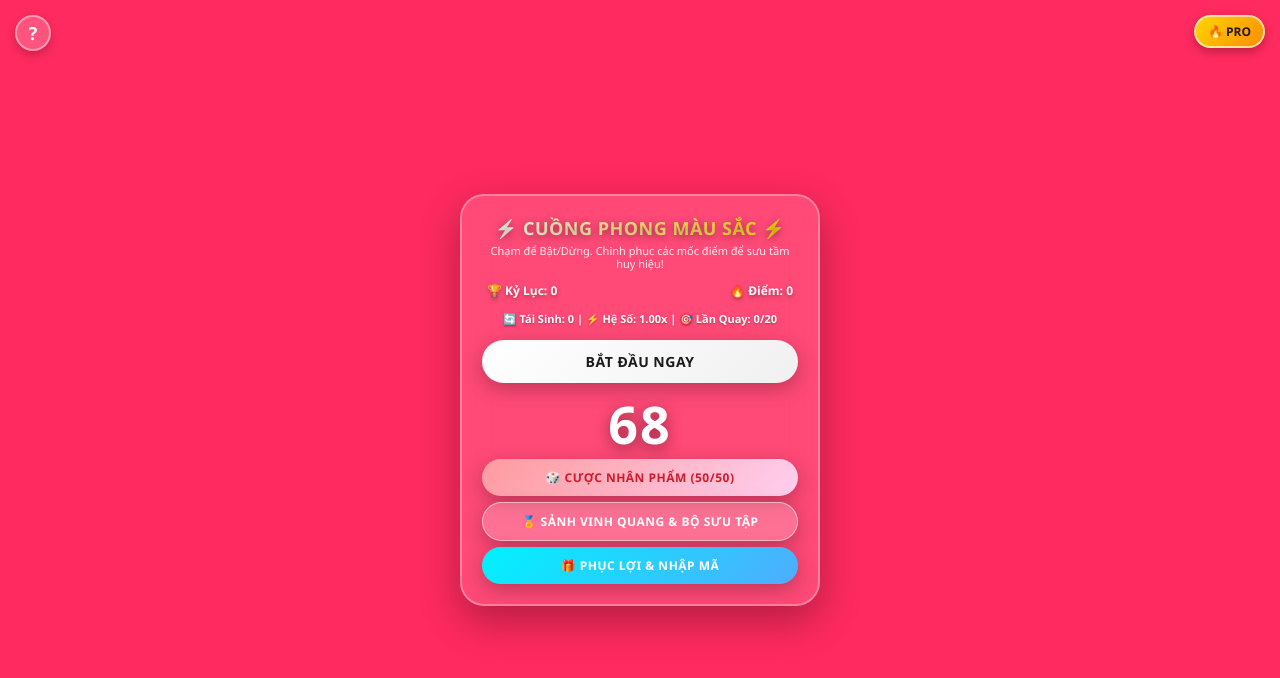
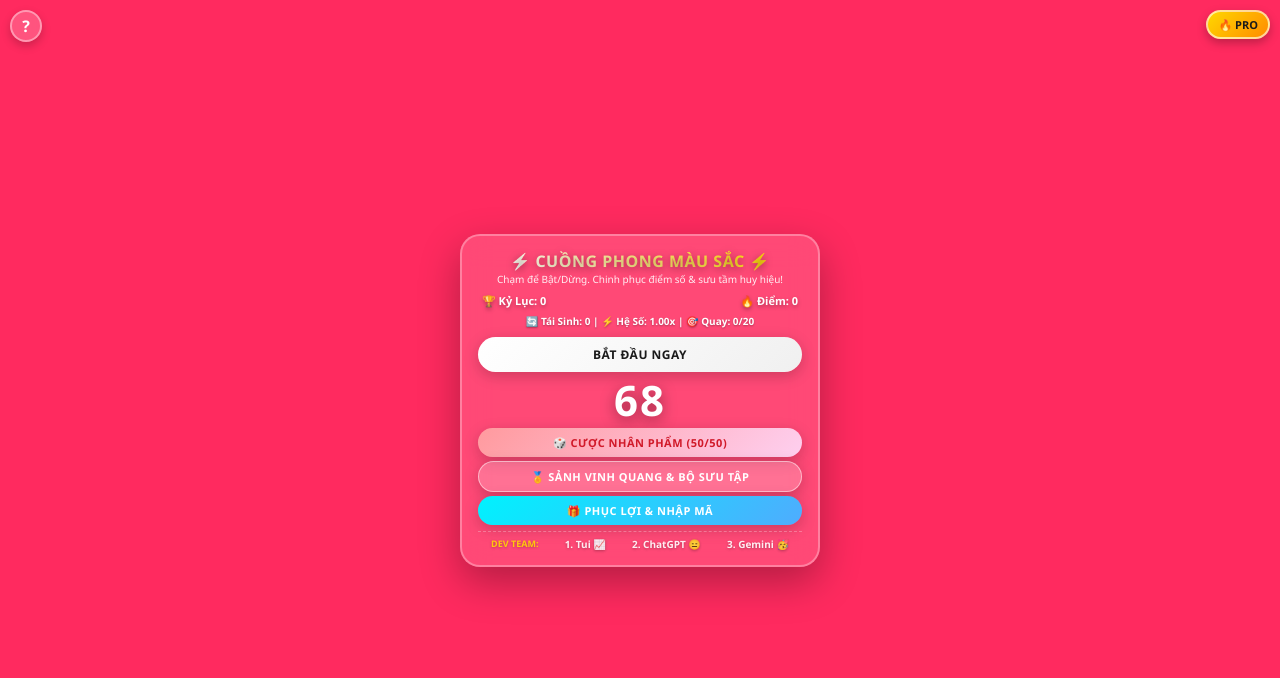
Before and after one commit to gafkun52-lang/Poster, a plain HTML site: page index.html in a window 1280 px wide. Drawn offline with Linux system fonts and the light colour scheme.

Commit message:
index.html

```diff
--- a/index.html
+++ b/index.html
@@ -32,7 +32,7 @@
             position: absolute;
             top: 0;
             left: 0;
-            padding: 15px;
+            padding: 10px;
         }
         .page.active {
             display: flex;
@@ -56,8 +56,8 @@
             backdrop-filter: blur(16px);
             -webkit-backdrop-filter: blur(16px);
             border: 2px solid rgba(255, 255, 255, 0.3);
-            padding: 20px;
-            border-radius: 24px;
+            padding: 14px 16px;
+            border-radius: 20px;
             box-shadow: 0 15px 40px rgba(0, 0, 0, 0.3);
             display: flex;
             flex-direction: column;
@@ -74,12 +74,12 @@
         }
 
         h1 {
-            font-size: 18px;
+            font-size: 16px;
             font-weight: 800;
             text-transform: uppercase;
             letter-spacing: 0.5px;
             text-shadow: 0 2px 8px rgba(0,0,0,0.4);
-            margin: 0 0 4px 0;
+            margin: 0 0 2px 0;
             text-align: center;
             background: linear-gradient(45deg, #fff, #ffd700);
             -webkit-background-clip: text;
@@ -87,20 +87,20 @@
         }
 
         p {
-            font-size: 11px;
-            margin: 0 0 12px 0;
+            font-size: 10px;
+            margin: 0 0 8px 0;
             opacity: 0.9;
             text-align: center;
-            line-height: 1.2;
+            line-height: 1.1;
         }
 
         .score-board {
             display: flex;
             justify-content: space-between;
             width: 100%;
-            margin-bottom: 12px;
-            padding: 0 5px;
-            font-size: 12px;
+            margin-bottom: 6px;
+            padding: 0 4px;
+            font-size: 11px;
             font-weight: bold;
             text-shadow: 0 2px 4px rgba(0,0,0,0.3);
         }
@@ -108,16 +108,16 @@
         .btn-box {
             background: linear-gradient(135deg, #ffffff, #f0f0f0);
             color: #1a1a1a;
-            padding: 12px 20px;
-            font-size: 14px;
+            padding: 9px 15px;
+            font-size: 12px;
             font-weight: 900;
             border-radius: 50px;
-            box-shadow: 0 6px 20px rgba(0,0,0,0.25);
+            box-shadow: 0 4px 15px rgba(0,0,0,0.2);
             letter-spacing: 0.5px;
             text-transform: uppercase;
             cursor: pointer;
             transition: transform 0.1s;
-            margin-top: 8px;
+            margin-top: 5px;
             text-align: center;
             width: 100%;
         }
@@ -130,17 +130,17 @@
             background: rgba(255, 255, 255, 0.22);
             color: #fff;
             border: 1px solid rgba(255, 255, 255, 0.5);
-            font-size: 12px;
-            padding: 10px 15px;
-            margin-top: 6px;
+            font-size: 11px;
+            padding: 7px 12px;
+            margin-top: 4px;
         }
 
         #numberContainer {
-            margin-top: 10px;
-            font-size: 52px;
+            margin-top: 4px;
+            font-size: 42px;
             font-weight: 900;
             text-shadow: 0 4px 15px rgba(0, 0, 0, 0.4);
-            height: 60px;
+            height: 48px;
             letter-spacing: 2px;
             display: flex;
             align-items: center;
@@ -223,58 +223,71 @@
 
         .mystery-btn {
             position: absolute;
-            top: 15px;
-            left: 15px;
-            width: 36px;
-            height: 36px;
+            top: 10px;
+            left: 10px;
+            width: 32px;
+            height: 32px;
             background: rgba(255, 255, 255, 0.2);
             border: 2px solid rgba(255, 255, 255, 0.4);
             border-radius: 50%;
             display: flex;
             justify-content: center;
             align-items: center;
-            font-size: 18px;
+            font-size: 16px;
             font-weight: bold;
             cursor: pointer;
             z-index: 20;
             backdrop-filter: blur(5px);
             box-shadow: 0 4px 10px rgba(0,0,0,0.2);
-            transition: transform 0.2s;
-        }
-        .mystery-btn:active {
-            transform: scale(0.9);
         }
 
-        /* NÚT PRO GÓC PHẢI */
         .pro-right-btn {
             position: absolute;
-            top: 15px;
-            right: 15px;
-            padding: 6px 12px;
+            top: 10px;
+            right: 10px;
+            padding: 5px 10px;
             background: linear-gradient(135deg, #ffd700, #ff8c00);
             border: 2px solid rgba(255, 255, 255, 0.6);
             border-radius: 20px;
             display: flex;
             justify-content: center;
             align-items: center;
-            font-size: 12px;
+            font-size: 11px;
             font-weight: 900;
             color: #1a1a1a;
             cursor: pointer;
             z-index: 20;
             backdrop-filter: blur(5px);
             box-shadow: 0 4px 10px rgba(0,0,0,0.25);
-            transition: transform 0.2s;
             text-transform: uppercase;
-        }
-        .pro-right-btn:active {
-            transform: scale(0.9);
         }
 
         .gamble-btn {
             background: linear-gradient(135deg, #ff9a9e, #fecfef);
             color: #d11a2a;
             border: none;
+        }
+
+        /* PHẦN NHÀ PHÁT TRIỂN ĐÃ THU GỌN VÀ NỔI BẬT */
+        .dev-container {
+            margin-top: 6px;
+            text-align: center;
+            font-size: 10px;
+            opacity: 0.9;
+            font-weight: 600;
+            text-shadow: 0 1px 3px rgba(0,0,0,0.3);
+            border-top: 1px dashed rgba(255,255,255,0.3);
+            padding-top: 5px;
+            width: 100%;
+            display: flex;
+            justify-content: space-around;
+            align-items: center;
+        }
+        .dev-title {
+            color: #ffd700;
+            text-transform: uppercase;
+            font-size: 9px;
+            font-weight: bold;
         }
     </style>
 </head>
@@ -285,29 +298,35 @@
     <!-- TRANG 1: TRÒ CHƠI CHÍNH -->
     <div id="gamePage" class="page active">
         <div class="mystery-btn" onclick="window.open('https://youtu.be/vgUyuAloTgA?si=bUWeSZl_dzcRXEKs', '_blank')">?</div>
-        <!-- NÚT PRO GÓC PHẢI -->
         <div class="pro-right-btn" onclick="window.open('https://youtu.be/mc30SWcuink?si=gCQNU8upwgo6554A', '_blank')">🔥 PRO</div>
 
         <div class="card-container">
             <h1>⚡ Cuồng Phong Màu Sắc ⚡</h1>
-            <p>Chạm để Bật/Dừng. Chinh phục các mốc điểm để sưu tầm huy hiệu!</p>
+            <p>Chạm để Bật/Dừng. Chinh phục điểm số & sưu tầm huy hiệu!</p>
 
             <div class="score-board">
                 <span>🏆 Kỷ Lục: <strong id="highScore">0</strong></span>
                 <span>🔥 Điểm: <strong id="currentScore">0</strong></span>
             </div>
-            <div style="font-size: 11px; margin-bottom: 6px; font-weight: bold; text-shadow: 0 1px 2px rgba(0,0,0,0.3);">
-                🔄 Tái Sinh: <strong id="rebirthCount">0</strong> | ⚡ Hệ Số: <strong id="multiplierText">1.0x</strong> | 🎯 Lần Quay: <strong id="spinCount">0</strong>/20
+            <div style="font-size: 10px; margin-bottom: 4px; font-weight: bold; text-shadow: 0 1px 2px rgba(0,0,0,0.3);">
+                🔄 Tái Sinh: <strong id="rebirthCount">0</strong> | ⚡ Hệ Số: <strong id="multiplierText">1.0x</strong> | 🎯 Quay: <strong id="spinCount">0</strong>/20
             </div>
 
             <div class="btn-box" id="statusText">BẮT ĐẦU NGAY</div>
             <div id="numberContainer">68</div>
 
-            <!-- TÍNH NĂNG MỚI: CƯỢC NHÂN PHẨM -->
             <div class="btn-box btn-secondary gamble-btn" onclick="gambleScore()">🎲 Cược Nhân Phẩm (50/50)</div>
 
             <div class="btn-box btn-secondary" onclick="switchPage('achievementPage')">🏅 Sảnh Vinh Quang & Bộ Sưu Tập</div>
             <div class="btn-box btn-secondary" style="background: linear-gradient(135deg, #00f2fe, #4facfe); color: #fff; border: none;" onclick="switchPage('giftPage')">🎁 Phục Lợi & Nhập Mã</div>
+
+            <!-- CÁC NHÀ PHÁT TRIỂN GỌN GÀNG KHÔNG TRÀN MÀN HÌNH -->
+            <div class="dev-container">
+                <span class="dev-title">Dev Team:</span>
+                <span>1. Tui 📈</span>
+                <span>2. ChatGPT 😑</span>
+                <span>3. Gemini 🥳</span>
+            </div>
         </div>
     </div>
 
@@ -315,7 +334,7 @@
     <div id="achievementPage" class="page">
         <div class="achievement-page-container">
             <h1>🏅 Sảnh Vinh Quang</h1>
-            <p style="margin-bottom: 6px;">Kỷ Lục Cao Nhất: <strong id="page2HighScore" style="color: #ffd700; font-size: 15px;">0</strong></p>
+            <p style="margin-bottom: 6px;">Kỷ Lục Cao Nhất: <strong id="page2HighScore" style="color: #ffd700; font-size: 14px;">0</strong></p>
 
             <p style="font-weight: bold; margin-bottom: 4px; text-transform: uppercase; font-size: 10px; letter-spacing: 0.5px;">📦 Bộ Sưu Tập Thành Tích</p>
 
@@ -329,18 +348,18 @@
     <div id="giftPage" class="page">
         <div class="achievement-page-container" style="max-width: 340px;">
             <h1>🎁 Phục Lợi Quà Tặng</h1>
-            <p style="margin-bottom: 12px;">Nhập mã code để nhận quà Thành Tích hoặc May Mắn!</p>
+            <p style="margin-bottom: 10px;">Nhập mã code để nhận quà Thành Tích hoặc May Mắn!</p>
 
-            <div style="width: 100%; display: flex; flex-direction: column; gap: 10px; margin-bottom: 15px;">
-                <input type="text" id="giftCodeInput" placeholder="Nhập mã code (VD: CUONGPHONG, MAYMAN)..." style="width: 100%; padding: 12px 15px; border-radius: 50px; border: 1px solid rgba(255,255,255,0.4); background: rgba(0,0,0,0.25); color: #fff; font-size: 13px; text-align: center; outline: none;">
-                <div class="btn-box" id="confirmBtn" style="margin-top: 0; padding: 10px; font-size: 13px;">XÁC NHẬN NHẬN QUÀ</div>
+            <div style="width: 100%; display: flex; flex-direction: column; gap: 8px; margin-bottom: 12px;">
+                <input type="text" id="giftCodeInput" placeholder="Nhập mã code (VD: CUONGPHONG, MAYMAN)..." style="width: 100%; padding: 10px 14px; border-radius: 50px; border: 1px solid rgba(255,255,255,0.4); background: rgba(0,0,0,0.25); color: #fff; font-size: 12px; text-align: center; outline: none;">
+                <div class="btn-box" id="confirmBtn" style="margin-top: 0; padding: 9px; font-size: 12px;">XÁC NHẬN NHẬN QUÀ</div>
             </div>
 
-            <div id="giftResultBox" style="background: rgba(0,0,0,0.25); border: 1px dashed rgba(255,255,255,0.3); border-radius: 14px; padding: 12px; width: 100%; text-align: center; min-height: 65px; display: flex; align-items: center; justify-content: center; font-size: 12px; margin-bottom: 10px;">
+            <div id="giftResultBox" style="background: rgba(0,0,0,0.25); border: 1px dashed rgba(255,255,255,0.3); border-radius: 12px; padding: 10px; width: 100%; text-align: center; min-height: 55px; display: flex; align-items: center; justify-content: center; font-size: 11px; margin-bottom: 8px;">
                 Nhập mã code và bấm xác nhận để nhận thưởng!
             </div>
 
-            <div class="btn-box btn-secondary" style="font-size: 11px; padding: 8px; margin-bottom: 4px; background: rgba(255,255,255,0.1);" onclick="resetUsedCodes()">🔄 Nhập lại mã cũ (Xóa lịch sử)</div>
+            <div class="btn-box btn-secondary" style="font-size: 10px; padding: 7px; margin-bottom: 4px; background: rgba(255,255,255,0.1);" onclick="resetUsedCodes()">🔄 Nhập lại mã cũ (Xóa lịch sử)</div>
             <div class="btn-box btn-secondary" onclick="switchPage('gamePage')">⬅️ Quay Lại Trò Chơi</div>
         </div>
     </div>
@@ -382,7 +401,7 @@
                 achievements.push({
                     id: `pro_${i}`,
                     title: `Vinh Quang PRO ${i}`,
-                    desc: `Yêu cầu ngẫu nhiên: ${(randomReq).toLocaleString()} điểm`,
+                    desc: `Yêu cầu: ${(randomReq).toLocaleString()} điểm`,
                     req: randomReq,
                     unlocked: false,
                     icon: '💎'
@@ -552,7 +571,7 @@
                         highScoreEl.innerText = Math.floor(highScore);
                         localStorage.setItem('chaosHighScore', highScore);
                     }
-                    resultBox.innerHTML = `<span style="color: #ffd700; font-weight: bold;">${gift.msg} (Đã nhân hệ số: ${scoreMultiplier.toFixed(2)}x)</span>`;
+                    resultBox.innerHTML = `<span style="color: #ffd700; font-weight: bold;">${gift.msg} (Hệ số: ${scoreMultiplier.toFixed(2)}x)</span>`;
                 } else if (gift.type === "luck") {
                     const luckyScore = (Math.floor(Math.random() * 45000) + 5000) * scoreMultiplier;
                     currentScore += luckyScore;
@@ -563,7 +582,7 @@
                         highScoreEl.innerText = Math.floor(highScore);
                         localStorage.setItem('chaosHighScore', highScore);
                     }
-                    resultBox.innerHTML = `<span style="color: #00ffcc; font-weight: bold;">🍀 May mắn! Trúng thưởng ${Math.floor(luckyScore).toLocaleString()} điểm!</span>`;
+                    resultBox.innerHTML = `<span style="color: #00ffcc; font-weight: bold;">🍀 May mắn! Trúng ${Math.floor(luckyScore).toLocaleString()} điểm!</span>`;
                 }
 
                 showToast("🎁 Nhận quà thành công!");
@@ -571,30 +590,29 @@
                 launchFireworks();
                 input.value = "";
             } else {
-                resultBox.innerHTML = "<span style='color: #ff5e62;'>❌ Mã code không chính xác! (Gợi ý: CUONGPHONG, MAYMAN, VIP2026)</span>";
+                resultBox.innerHTML = "<span style='color: #ff5e62;'>❌ Mã sai! (Gợi ý: CUONGPHONG, MAYMAN)</span>";
             }
         }
 
-        /* HÀM CƯỢC NHÂN PHẨM */
         function gambleScore() {
             if (isRunning) {
                 showToast("⚠️ Đang quay số, dừng lại mới cược được!");
                 return;
             }
             if (currentScore < 10000) {
-                showToast("💸 Nghèo quá! Cần tối thiểu 10,000 điểm để cược!");
+                showToast("💸 Cần tối thiểu 10,000 điểm để cược!");
                 return;
             }
 
-            const isWin = Math.random() > 0.5; // Tỷ lệ 50/50
+            const isWin = Math.random() > 0.5;
             if (isWin) {
                 currentScore *= 2;
-                showToast("🎲 BÙM! Nhân phẩm bùng nổ, NHÂN ĐÔI điểm! 🤑");
+                showToast("🎲 BÙM! Nhân đôi điểm số! 🤑");
                 launchFireworks();
                 playVictorySound();
             } else {
                 currentScore = Math.floor(currentScore / 2);
-                showToast("🎲 OÁI! Đen thôi đỏ quên đi, MẤT NỬA ĐIỂM! 😭");
+                showToast("🎲 OÁI! Mất nửa điểm rồi! 😭");
             }
 
             currentScoreEl.innerText = Math.floor(currentScore);
@@ -657,7 +675,7 @@
                         initAchievementsList();
                         renderBadges();
 
-                        showToast(`🔄 Tái sinh thành công! Cấp độ: ${rebirthCount} (Hệ số: ${scoreMultiplier.toFixed(2)}x)`);
+                        showToast(`🔄 Tái sinh cấp ${rebirthCount}! (Hệ số: ${scoreMultiplier.toFixed(2)}x)`);
                     }
 
                     spinCountEl.innerText = spinCount;
@@ -711,7 +729,7 @@
         function launchFireworks() {
             const centerX = window.innerWidth / 2;
             const centerY = window.innerHeight / 2;
-            const particleCount = 50;
+            const particleCount = 40;
 
             for (let i = 0; i < particleCount; i++) {
                 const p = document.createElement('div');
@@ -719,7 +737,7 @@
                 p.style.left = centerX + 'px';
                 p.style.top = centerY + 'px';
 
-                const size = Math.random() * 8 + 4;
+                const size = Math.random() * 7 + 3;
                 p.style.width = size + 'px';
                 p.style.height = size + 'px';
                 p.style.backgroundColor = colors[Math.floor(Math.random() * colors.length)];
@@ -727,11 +745,11 @@
                 bodyEl.appendChild(p);
 
                 const angle = Math.random() * Math.PI * 2;
-                const speed = Math.random() * 180 + 50;
+                const speed = Math.random() * 150 + 40;
                 const tx = Math.cos(angle) * speed;
                 const ty = Math.sin(angle) * speed;
 
-                p.style.transition = 'transform 0.8s cubic-bezier(0.1, 0.8, 0.3, 1), opacity 0.8s ease-out';
+                p.style.transition = 'transform 0.7s cubic-bezier(0.1, 0.8, 0.3, 1), opacity 0.7s ease-out';
 
                 requestAnimationFrame(() => {
                     p.style.transform = `translate(${tx}px, ${ty}px) scale(0.2)`;
@@ -740,7 +758,7 @@
 
                 setTimeout(() => {
                     p.remove();
-                }, 800);
+                }, 700);
             }
         }
     </script>
```
